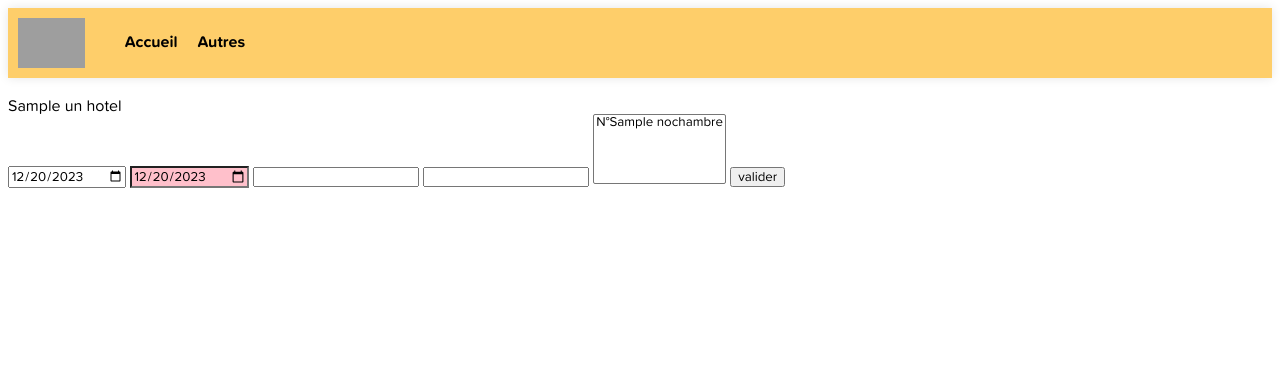
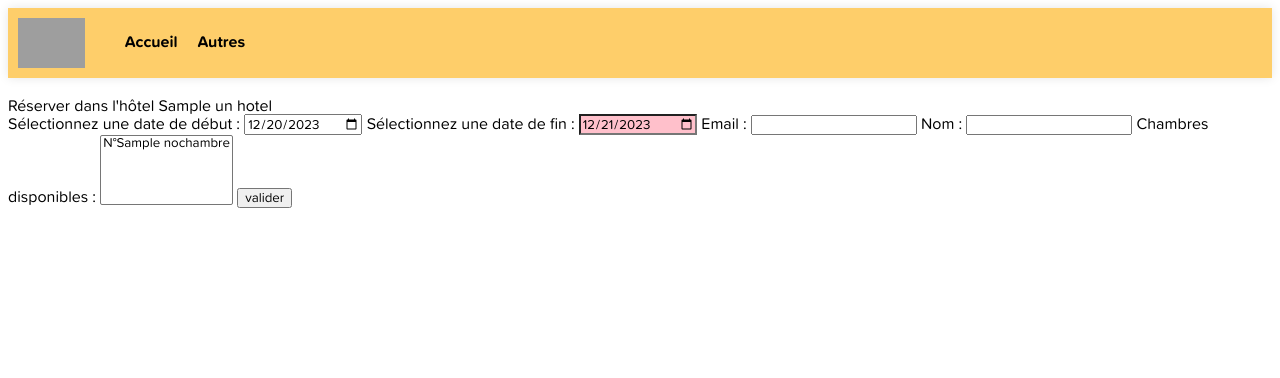
Before and after one commit to BTS-SIO2-SLAM-AP/AP-HOTEL-SITE, a PHP site: template view/reservation/ficheReservation.php in a window 1280 px wide. Shown: the top 378 px of the page. Run offline with PHP 8.4, Linux system fonts and the light colour scheme; the template is opened without the code that fills it: most values are stand-ins (such as "Sample title", 1, 10 or a date in 2020); grey boxes are pictures that could not be loaded.

Commit message:
truc sympa avec les dates deb et fin de reserv

```diff
--- a/view/reservation/ficheReservation.php
+++ b/view/reservation/ficheReservation.php
@@ -3,13 +3,61 @@
 //Préparation flux HTML pour le template
 ob_start();
 
-echo $unHotel["nom"];
+echo "Réserver dans l'hôtel " . $unHotel["nom"];
 ?>
-<form id='form_<?php echo $unHotel["nohotel"] ?>' method='post' action="index.php">
-    <input type="date" name="datedebut" value="<?php echo date("Y-m-d");  ?>" required>
-    <input type="date" name="datefin" value="<?php echo date("Y-m-d");  ?>" style="background-color:pink;" required>
+<form method='post' action="index.php">
+    <label for="datedebut">Sélectionnez une date de début :</label>
+    <input type="date" id="datedebut" name="datedebut" value="<?php echo date("Y-m-d"); ?>" min="<?php echo date("Y-m-d"); ?>" onchange="dateDebutChange()" required>
+
+    <label for="datefin">Sélectionnez une date de fin :</label>
+    <input type="date" id="datefin" name="datefin" value="<?php echo date('Y-m-d', strtotime('+1 day')); ?>" min="<?php echo date('Y-m-d', strtotime('+1 day')); ?>" onchange="dateFinChange()" required style="background-color:pink;">
+
+    <script>
+        function dateDebutChange() {
+            var datedebut = new Date(document.getElementById('datedebut').value);
+            var datefin = new Date(document.getElementById('datefin').value);
+            var datemin = new Date(document.getElementById('datedebut').min);
+
+            if (datedebut < datemin) {
+                document.getElementById('datedebut').value = document.getElementById('datedebut').min;
+            }
+
+            // Si la date de début est supérieure à la date de fin, ajuster la date de fin
+            if (datedebut >= datefin) {
+                document.getElementById('datefin').value = formatDate(new Date(datedebut.getFullYear(), datedebut.getMonth(), datedebut.getDate() + 1));
+            }
+        }
+
+        function dateFinChange() {
+            var datedebut = new Date(document.getElementById('datedebut').value);
+            var datefin = new Date(document.getElementById('datefin').value);
+            var datemin = new Date(document.getElementById('datefin').min);
+
+            if (datefin < datemin) {
+                document.getElementById('datefin').value = formatDate(new Date(datemin.getFullYear(), datemin.getMonth(), datemin.getDate() + 1));
+            }
+
+            // Si la date de fin est inférieure à la date de début, ajuster la date de début
+            if (datefin <= datedebut) {
+                document.getElementById('datedebut').value = formatDate(new Date(datefin.getFullYear(), datefin.getMonth(), datefin.getDate() - 1));
+            }
+        }
+
+        function formatDate(date) {
+            var year = date.getFullYear();
+            var month = ('0' + (date.getMonth() + 1)).slice(-2);
+            var day = ('0' + date.getDate()).slice(-2);
+            return year + '-' + month + '-' + day;
+        }
+    </script>
+
+    <label for="email">Email :</label>
     <input type="email" name="txtmail" required>
+
+    <label for="txtnom">Nom :</label>
     <input type="text" name="txtnom" required>
+
+    <label for="chambres">Chambres disponibles :</label>
     <select name="chambres[]" multiple required>
         <?php
         foreach ($unHotel["chambres"] as $uneChambre) {
--- a/view/reservation/reservationSaved.php
+++ b/view/reservation/reservationSaved.php
@@ -7,8 +7,8 @@
 
 echo $nom."<br/>";
 echo $mail."<br/>";
-echo $datedebut."<br/>";
-echo $datefin."<br/>";
+echo date("d-m-Y", strtotime($datedebut))."<br/>";
+echo date("d-m-Y", strtotime($datefin))."<br/>";
 echo $codeacces."<br/>";
 
 // affichage des chambre réservées
```
